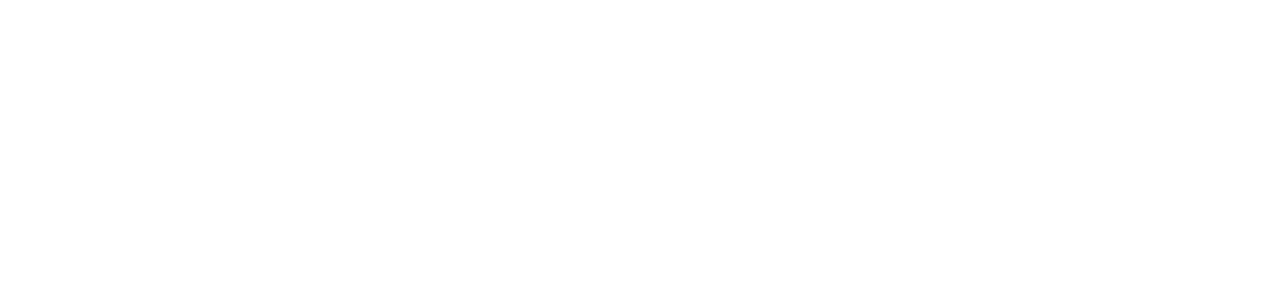
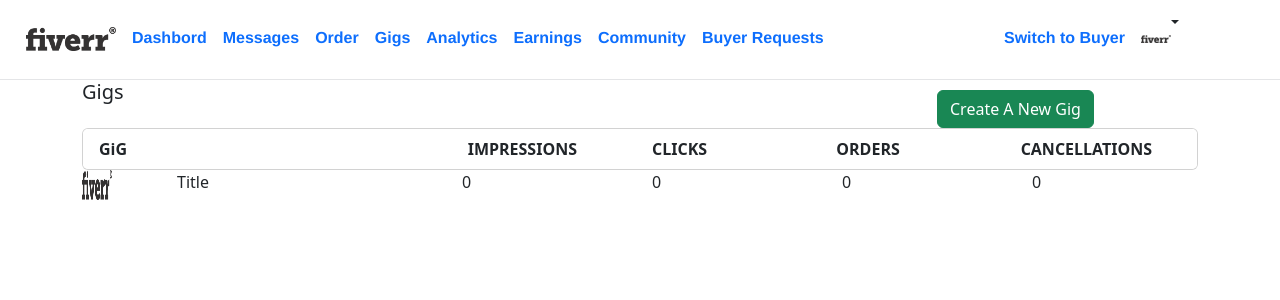
Before and after one commit to arefin5/market-frontend, a React (Create React App) app: page /user/gigs in a window 1280 px wide. Shown: the top 300 px of the page. Built offline with nearby package versions, Linux system fonts and the light colour scheme.

Commit message:
gig-page

```diff
--- a/src/App.css
+++ b/src/App.css
@@ -213,13 +213,15 @@
     font-size: 55px;
     font-style: italic;
 }
-.logonForm{
+
+.logonForm {
     padding-left: 40px;
     width: 75%;
     height: 50px;
     border-right: 0px;
     border-radius: 4px 0px 0px 4px;
 }
+
 .hn Form .mr-lg-O {
     padding-left: 40px;
     width: 75%;
@@ -263,22 +265,51 @@
 }
 
 
-.userMenu{
+.userMenu {
     background-color: white;
-     width:100%;
+    width: 100%;
     height: 80px;
     border-bottom: solid 1px #e4e5e7;
     /* overflow: hidden; */
 }
-    .userMenu ul{
+
+.userMenu ul {
     padding: 10px;
 }
+
 .userMenu ul li {
     margin-top: 15px;
 }
-    userMenu ul li a{
+
+userMenu ul li a {
     color: #8c8e95;
     font-weight: 600;
     font-size: 16px;
     font-family: Arial, Helvetica, sans-serif;
 }
+
+.userdetail {
+    font-weight: 700;
+    padding: 20px;
+    background-color: #f7f7f7;
+    overflow: hidden;
+}
+
+.userdetail img {
+    border-radius: 50%;
+}
+
+.userdetail .userinfo {
+    background-color: white;
+    line-height: 40px;
+    width: 27%;
+    padding: 10px;
+}
+userdetail .userinfo .line {
+    width: 100%;
+ height: 1px;
+ background-color: #e7e8e9;
+}
+.creatgig{
+    margin-top: 10px;
+}
--- a/src/App.js
+++ b/src/App.js
@@ -4,6 +4,8 @@
 import Join from './pages/Join';
  import  { BrowserRouter as Router,Switch, Route, Link } from 'react-router-dom';
 import User from './pages/User';
+import Gigs from './pages/Gigs';
+import Creategigs from './pages/CreateGigs';
 function App() {
   return (
     <Router>
@@ -12,6 +14,8 @@
         <Route exact path="/" component={Home} />
         <Route exact path="/join" component={Join} />
         <Route exact path="/user/" component={User} />
+        <Route exact path="/user/gigs" component={Gigs} />
+        <Route exact path="/create-gigs" component={Creategigs} />
       </div>
       </Switch>
     </Router>
--- /dev/null
+++ b/src/pages/CreateGigs.js
@@ -0,0 +1,30 @@
+import { Button, Form, Card, Col, Container, Row } from "react-bootstrap";
+import Chip from "@material-ui/core/Chip";
+import {Autocomplete} from '@material-ui/lab';
+import { makeStyles } from "@material-ui/core/styles";
+import TextField from "@material-ui/core/TextField";
+import {UserHeaders}    from '../components/UserHeader';
+
+const Creategigs = () => {
+  return (
+    <div className="mnnnn">
+      <UserHeaders />
+      <div className="create-gigs">
+        <Form>
+          <Container>
+            <Card style={{ width: "45rem" }}>
+               <Card.Body>
+                <Row className="bn">
+                  <Col sm="3">GIG TITLE</Col>
+
+                </Row>
+              </Card.Body>
+            </Card>
+          </Container>
+        </Form>
+      </div>
+    </div>
+  );
+};
+
+export default Creategigs;
--- /dev/null
+++ b/src/pages/Gigs.js
@@ -0,0 +1,65 @@
+import React from "react";
+import { Container, Row, Col, Card, ListGroup ,Button} from "react-bootstrap";
+import {UserHeaders}    from '../components/UserHeader';
+
+const Gigs = () => {
+  return (
+    <div>
+      <UserHeaders />
+      <Container>
+        <Row>
+          <Col xs sm={9}>
+            <h5 className="font">Gigs</h5>
+          </Col>
+          <Col>
+            <a href="/create-gigs">
+              <Button variant="success" className="creatgig">
+                Create A New Gig
+              </Button>
+            </a>
+          </Col>
+        </Row>
+        <Card>
+          <ListGroup variant="flush">
+            <ListGroup.Item>
+              <Row>
+                <Col sm="4">
+                  <b>GiG </b>
+                </Col>
+                <Col sm="2">
+                  <b>IMPRESSIONS	</b>
+                </Col >
+                <Col sm="2">
+                  <b>CLICKS</b>
+                </Col>
+                <Col sm="2">
+                  <b>ORDERS	</b>
+                </Col>
+                <Col sm="2">
+                  <b>CANCELLATIONS	</b>
+                </Col>
+              </Row>
+            </ListGroup.Item>
+          </ListGroup>
+        </Card>
+        <div>
+          <ListGroup.Item>
+            <Row>
+                <Col sm="1">
+                    <img width="30px" height="30px" src="/images/Fiverr_logo.svg.png" alt="user" />
+                    </Col>
+                    <Col sm="3">Title</Col>
+                    <Col sm="2">0</Col>
+                    <Col sm="2">0</Col>
+                    <Col sm="2">0</Col>
+                    <Col sm="2">0</Col>
+
+            </Row>
+          </ListGroup.Item>
+        </div>
+      </Container>
+    </div>
+  );
+};
+
+export default Gigs;
```
Lines whose indentation alone changed are shown as unchanged.
